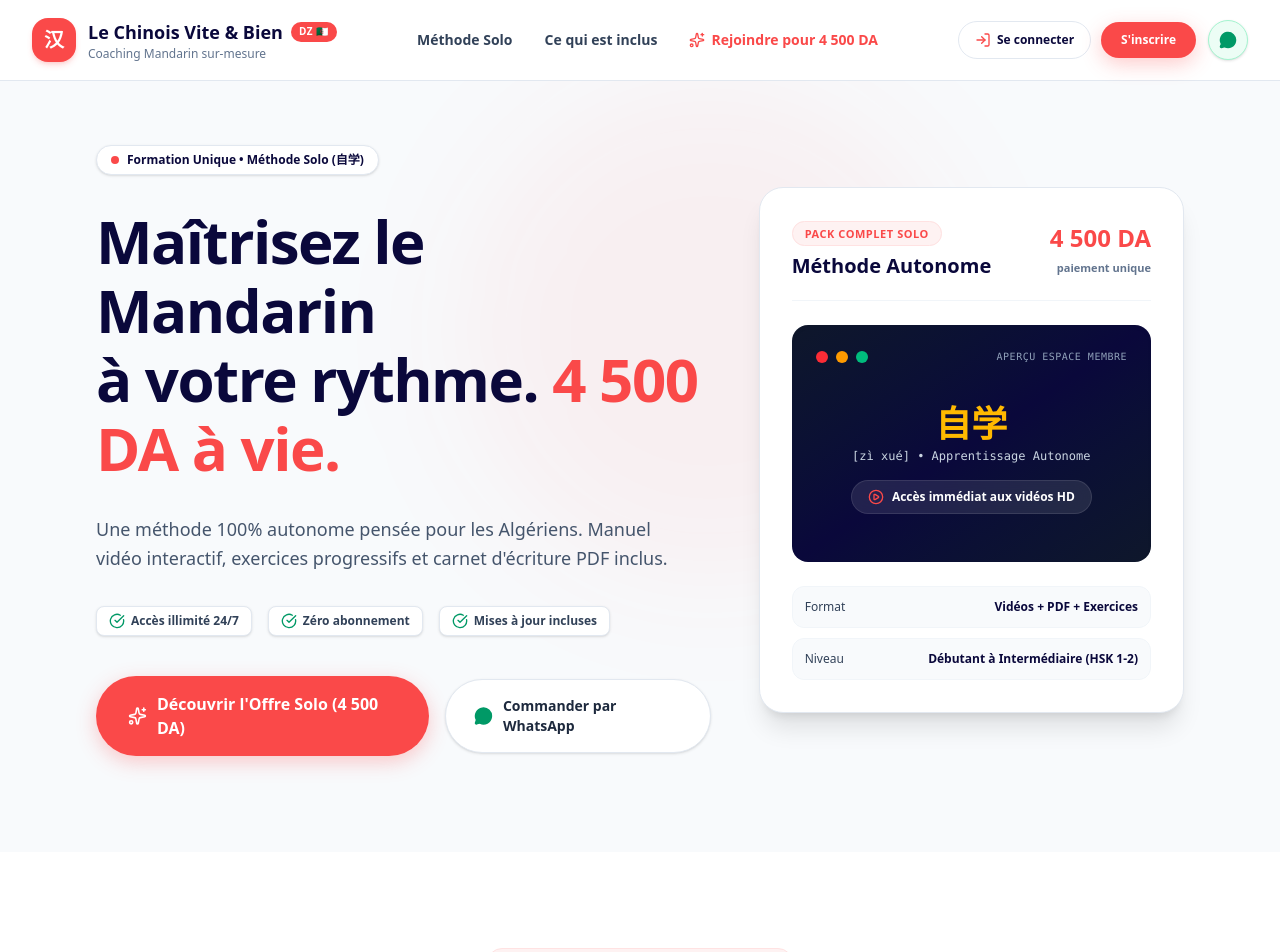
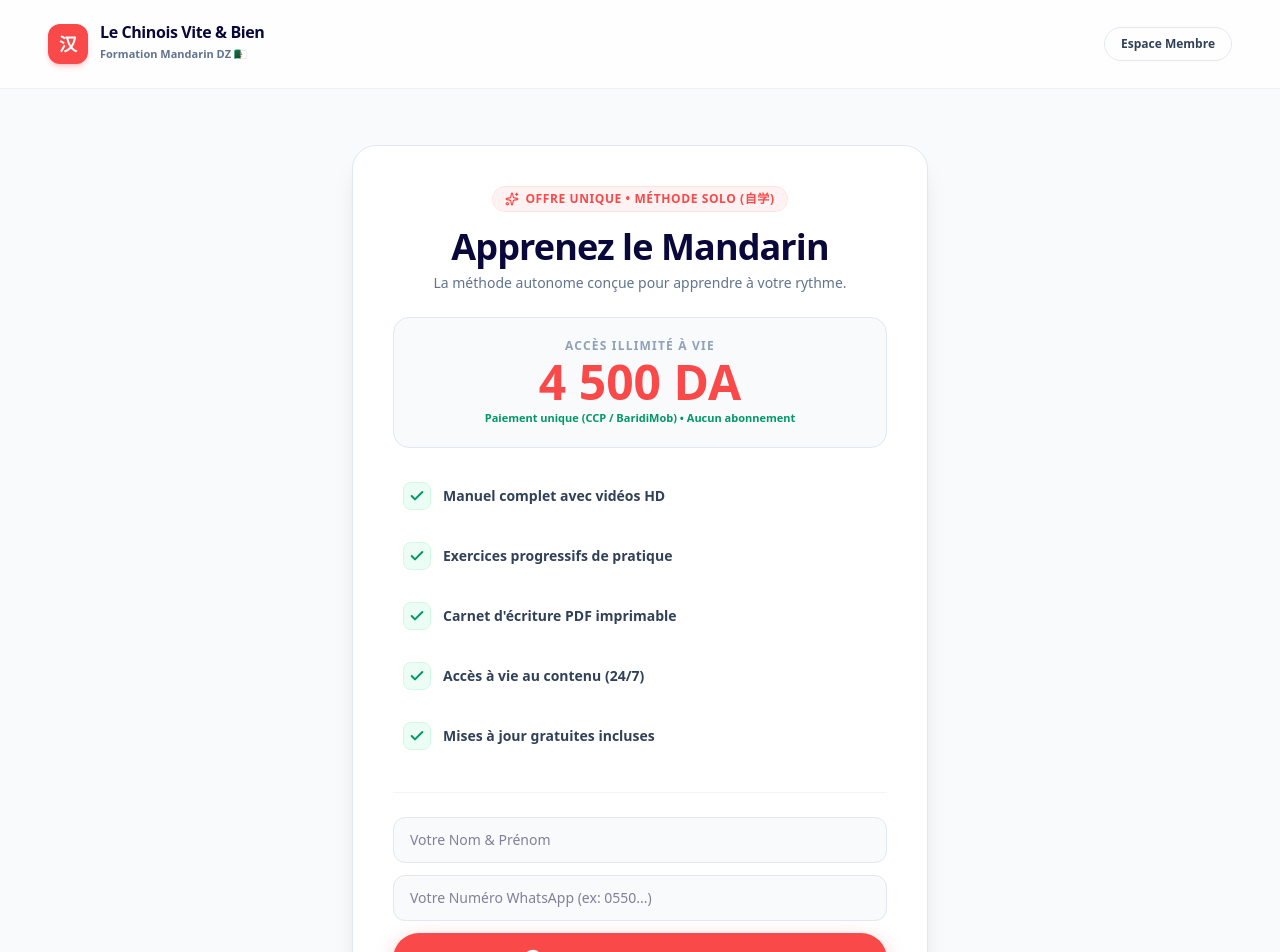
Before and after one commit to tareknaoui/formation, a Next.js app: page / in a window 1280 px wide. Shown: the top 952 px of the page. Built offline with nearby package versions, Linux system fonts and the light colour scheme; no server answers.

Commit message:
refactor: simplify landing page into ultra-minimal single focus card

```diff
--- a/src/app/page.tsx
+++ b/src/app/page.tsx
@@ -1,22 +1,144 @@
-import { Navbar } from "@/components/Navbar";
-import { HeroSection } from "@/components/HeroSection";
-import { CoursesSection } from "@/components/CoursesSection";
-import { MethodSection } from "@/components/MethodSection";
-import { BookingWidget } from "@/components/BookingWidget";
-import { TestimonialsSection } from "@/components/TestimonialsSection";
+"use client";
+
+import { useState } from "react";
+import Link from "next/link";
+import { MessageCircle, Check, Sparkles, Video, BookOpen, FileText, Infinity as InfinityIcon, RefreshCw } from "lucide-react";
 import { Footer } from "@/components/Footer";
 
 export default function HomePage() {
+  const [fullName, setFullName] = useState("");
+  const [phone, setPhone] = useState("");
+
+  const coachWhatsappNumber = "213550000000";
+
+  const handleOrder = (e: React.FormEvent) => {
+    e.preventDefault();
+    if (!fullName || !phone) return;
+    const msg = encodeURIComponent(
+      `Bonjour Coach !\nJe souhaite m'inscrire à la *Méthode Solo (4 500 DA à vie)*.\n\n👤 Nom: ${fullName}\n📱 WhatsApp: ${phone}`
+    );
+    window.open(`https://wa.me/${coachWhatsappNumber}?text=${msg}`, "_blank");
+  };
+
+  const HIGHLIGHTS = [
+    { text: "Manuel complet avec vidéos HD", icon: Video },
+    { text: "Exercices progressifs de pratique", icon: BookOpen },
+    { text: "Carnet d'écriture PDF imprimable", icon: FileText },
+    { text: "Accès à vie au contenu (24/7)", icon: InfinityIcon },
+    { text: "Mises à jour gratuites incluses", icon: RefreshCw },
+  ];
+
   return (
-    <div className="min-h-screen flex flex-col bg-[#F8FAFC] text-[#0A083B]">
-      <Navbar />
-      <main className="flex-grow">
-        <HeroSection />
-        <CoursesSection />
-        <MethodSection />
-        <BookingWidget />
-        <TestimonialsSection />
+    <div className="min-h-screen flex flex-col bg-[#F8FAFC] text-[#0A083B] justify-between selection:bg-red-500 selection:text-white">
+
+      {/* Ultra-Minimal Header */}
+      <header className="py-6 px-6 sm:px-12 flex items-center justify-between border-b border-slate-200/60 bg-white/80 backdrop-blur-md sticky top-0 z-50">
+        <div className="flex items-center gap-3">
+          <div className="w-10 h-10 rounded-xl bg-[#FA4949] text-white flex items-center justify-center font-extrabold text-lg shadow-md shadow-red-500/20">
+            汉
+          </div>
+          <div>
+            <span className="font-black text-base tracking-tight text-[#0A083B] block leading-none">
+              Le Chinois Vite & Bien
+            </span>
+            <span className="text-[11px] font-semibold text-slate-500">Formation Mandarin DZ 🇩🇿</span>
+          </div>
+        </div>
+
+        <Link
+          href="/auth/signin"
+          className="text-xs font-bold px-4 py-2 rounded-full border border-slate-200 hover:border-[#FA4949] text-slate-700 hover:text-[#FA4949] transition"
+        >
+          Espace Membre
+        </Link>
+      </header>
+
+      {/* Main Single-Focus Card Container */}
+      <main className="flex-grow flex items-center justify-center p-4 sm:p-8 my-6">
+        <div className="max-w-xl w-full bg-white rounded-3xl p-6 sm:p-10 border border-slate-200 shadow-xl relative overflow-hidden">
+
+          {/* Top Badge */}
+          <div className="text-center mb-6">
+            <span className="inline-flex items-center gap-1.5 px-3 py-1 rounded-full bg-red-50 border border-red-100 text-[#FA4949] text-xs font-black uppercase tracking-wider mb-3">
+              <Sparkles className="w-3.5 h-3.5" /> Offre Unique &bull; Méthode Solo (自学)
+            </span>
+
+            <h1 className="text-2xl sm:text-4xl font-black text-[#0A083B] tracking-tight leading-tight">
+              Apprenez le Mandarin
+            </h1>
+            <p className="text-xs sm:text-sm text-slate-500 font-medium mt-1">
+              La méthode autonome conçue pour apprendre à votre rythme.
+            </p>
+          </div>
+
+          {/* Pricing Highlight */}
+          <div className="bg-[#F8FAFC] rounded-2xl p-5 border border-slate-200 text-center mb-6">
+            <span className="text-xs font-bold text-slate-400 uppercase tracking-widest block mb-1">
+              Accès Illimité à Vie
+            </span>
+            <div className="text-4xl sm:text-5xl font-black text-[#FA4949]">
+              4 500 DA
+            </div>
+            <span className="text-[11px] text-emerald-600 font-extrabold block mt-1">
+              Paiement unique (CCP / BaridiMob) &bull; Aucun abonnement
+            </span>
+          </div>
+
+          {/* Clean 5 Bullet Points */}
+          <div className="space-y-3 mb-8">
+            {HIGHLIGHTS.map((item, idx) => {
+              const Icon = item.icon;
+              return (
+                <div key={idx} className="flex items-center gap-3 text-xs sm:text-sm font-semibold text-slate-700 p-2.5 rounded-xl hover:bg-slate-50 transition">
+                  <div className="w-7 h-7 rounded-lg bg-emerald-50 text-emerald-600 flex items-center justify-center shrink-0 border border-emerald-100">
+                    <Check className="w-4 h-4 stroke-[3]" />
+                  </div>
+                  <span>{item.text}</span>
+                </div>
+              );
+            })}
+          </div>
+
+          {/* Quick Order Form */}
+          <form onSubmit={handleOrder} className="space-y-3 border-t border-slate-100 pt-6">
+            <div>
+              <input
+                type="text"
+                placeholder="Votre Nom & Prénom"
+                value={fullName}
+                onChange={(e) => setFullName(e.target.value)}
+                className="w-full bg-slate-50 border border-slate-200 rounded-xl px-4 py-3 text-xs sm:text-sm text-[#0A083B] font-medium focus:outline-none focus:border-[#FA4949] focus:bg-white"
+                required
+              />
+            </div>
+
+            <div>
+              <input
+                type="tel"
+                placeholder="Votre Numéro WhatsApp (ex: 0550...)"
+                value={phone}
+                onChange={(e) => setPhone(e.target.value)}
+                className="w-full bg-slate-50 border border-slate-200 rounded-xl px-4 py-3 text-xs sm:text-sm text-[#0A083B] font-medium focus:outline-none focus:border-[#FA4949] focus:bg-white"
+                required
+              />
+            </div>
+
+            <button
+              type="submit"
+              className="w-full btn-primary py-4 rounded-xl text-sm font-extrabold flex items-center justify-center gap-2 shadow-lg hover:scale-[1.01] transition"
+            >
+              <MessageCircle className="w-5 h-5 fill-current text-white" />
+              Obtenir mon accès à 4 500 DA
+            </button>
+          </form>
+
+          <p className="text-center text-[11px] text-slate-400 font-medium mt-3">
+            Validation directe et instantanée avec le coach sur WhatsApp.
+          </p>
+
+        </div>
       </main>
+
       <Footer />
     </div>
   );
```
